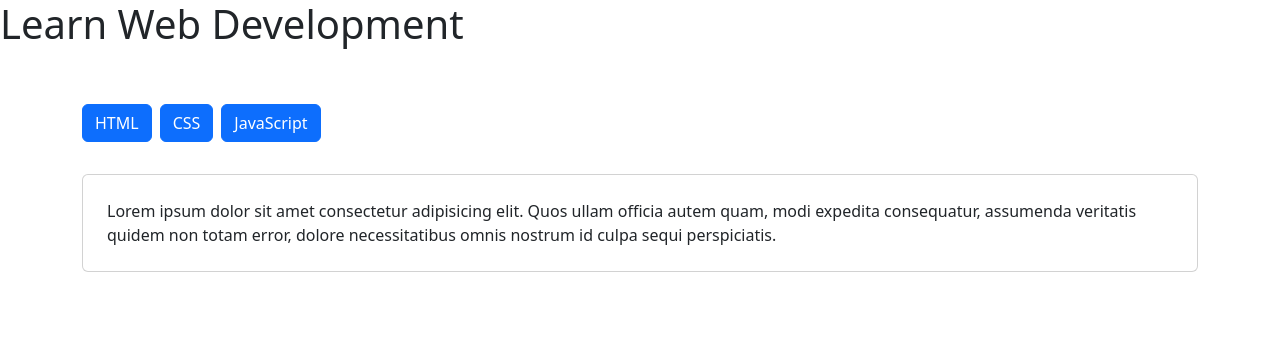
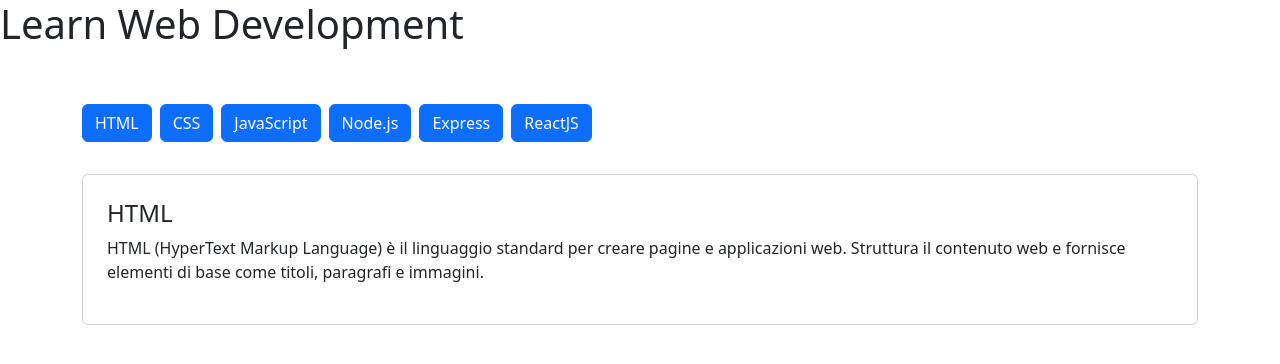
Before and after one commit to LindaTancini/react-use-state, a React (Vite) app: page / in a window 1280 px wide. Shown: the top 364 px of the page. Built offline with nearby package versions, Linux system fonts and the light colour scheme.

Commit message:
feat: added map, onClick and find

```diff
--- a/src/components/Main.jsx
+++ b/src/components/Main.jsx
@@ -6,19 +6,36 @@ console.log(languages);
 // CREO FUNZIONE DEL COMPONENTE MAIN
 function Main() {
   //CREO VARIABILE REATTIVA
-  const [selectedLanguage, setSelectedLanguage] = useState(0);
+  const [selectedLanguage, setSelectedLanguage] = useState(1);
   return (
     <main>
       <div className="container py-5">
         <div className="d-flex flex-wrap gap-2">
-          <button className="btn btn-primary mb-4">HTML</button>
-          <button className="btn btn-primary mb-4">CSS</button>
-          <button className="btn btn-primary mb-4">JavaScript</button>
+          {/*CON MAP VADO A ITINERARE NELL'ARRAY E PRENDO IL LORO ID E TITLE*/}
+          {languages.map((language) => (
+            <button
+              key={language.id}
+              className="btn btn-primary mb-4"
+              onClick={() => setSelectedLanguage(language.id)}
+            >
+              {language.title}
+            </button>
+          ))}
+
           <div className="card p-4">
-            Lorem ipsum dolor sit amet consectetur adipisicing elit. Quos ullam
-            officia autem quam, modi expedita consequatur, assumenda veritatis
-            quidem non totam error, dolore necessitatibus omnis nostrum id culpa
-            sequi perspiciatis.
+            {/* USO FIND PER CERCARE UN DETERMINATO ELEMENTO NELL'ARRAY */}
+            <h4>
+              {
+                languages.find((language) => language.id == selectedLanguage)
+                  .title
+              }
+            </h4>
+            <p>
+              {
+                languages.find((language) => language.id == selectedLanguage)
+                  .description
+              }
+            </p>
           </div>
         </div>
       </div>
```
